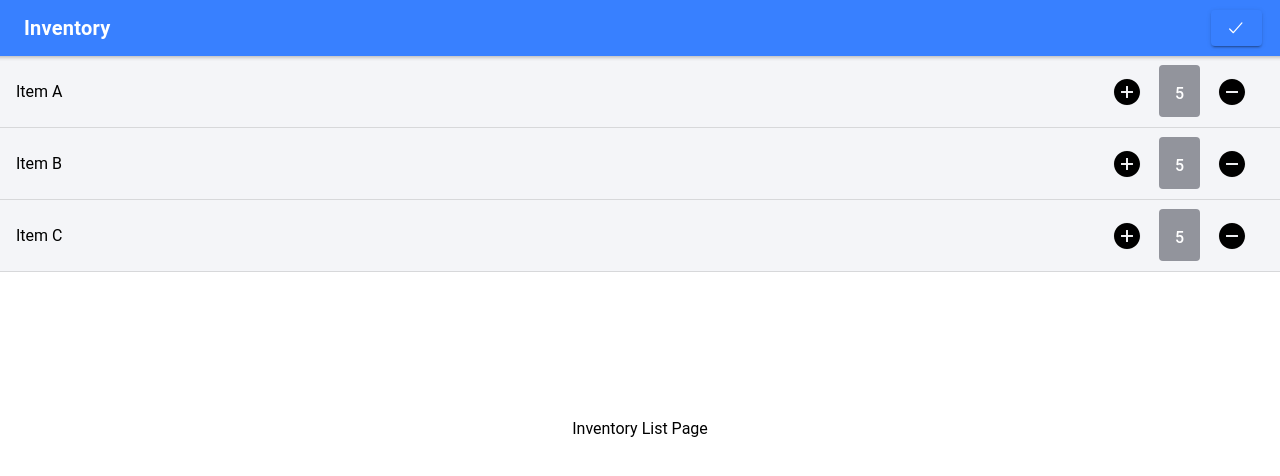
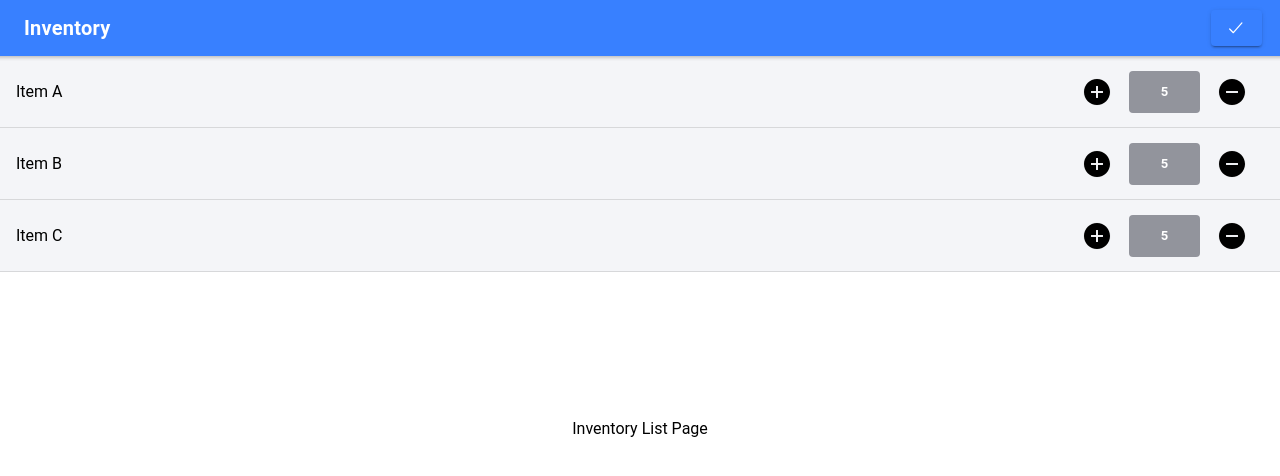
Before and after one commit to luveshsadhwani/smm_main, a React (Create React App) app: page /inventory in a window 1280 px wide. Both pictures are taken after a click on the element 1244 px from the left and 28 px from the top of the page. Shown: the top 476 px of the page. Built offline with nearby package versions, Linux system fonts and the light colour scheme.

Commit message:
ADD update item quantity & inventory item interface

```diff
--- a/src/components/InventoryItem/index.tsx
+++ b/src/components/InventoryItem/index.tsx
@@ -1,3 +1,4 @@
+import { useState } from "react";
 import {
   IonItem,
   IonLabel,
@@ -7,14 +8,34 @@ import {
   IonIcon,
   IonBadge,
   IonText,
+  IonInput,
 } from "@ionic/react";
 import { addCircleSharp, removeCircleSharp } from "ionicons/icons";
 import "./InventoryItem.css";
+import { IInventoryItem } from "../../types";
 
 const InventoryItem: React.FC<{
-  item: { itemName: string; quantity: number };
+  item: IInventoryItem;
+  idx: number;
   editMode: boolean;
-}> = ({ item, editMode }) => {
+  setQty: (index: number, quantity: number) => void;
+}> = ({ item, idx, editMode, setQty }) => {
+  const [itemQty, setItemQty] = useState<number>(item.quantity);
+
+  const incrementItemQty = () => {
+    setItemQty((state) => +state + 1);
+  };
+
+  const decrementItemQty = () => {
+    setItemQty((state) => {
+      if (state <= 0) {
+        return state;
+      } else {
+        return +state - 1;
+      }
+    });
+  };
+
   return (
     <IonItemSliding>
       <IonItem lines="full" color="light">
@@ -25,12 +46,26 @@ const InventoryItem: React.FC<{
               size="large"
               icon={addCircleSharp}
               className="ion-padding-end"
+              onClick={() => {
+                incrementItemQty();
+              }}
             />
           )}
           <IonBadge className="ion-padding-horizontal" color="medium">
-            <IonText>
-              <h6>{item.quantity}</h6>
-            </IonText>
+            {editMode ? (
+              <IonInput
+                inputMode="numeric"
+                min={0}
+                size={1}
+                value={itemQty}
+                onIonChange={(e: CustomEvent) => setItemQty(e.detail.value)}
+                onIonBlur={() => setQty(idx, itemQty)}
+              ></IonInput>
+            ) : (
+              <IonText>
+                <h6>{itemQty}</h6>
+              </IonText>
+            )}
           </IonBadge>
 
           {editMode && (
@@ -38,6 +73,7 @@ const InventoryItem: React.FC<{
               size="large"
               icon={removeCircleSharp}
               className="ion-padding-start"
+              onClick={() => decrementItemQty()}
             />
           )}
         </IonItem>
--- a/src/pages/Inventory/InventoryListPage.tsx
+++ b/src/pages/Inventory/InventoryListPage.tsx
@@ -1,4 +1,4 @@
-import { useState } from "react";
+import { useState, useEffect } from "react";
 import {
   IonContent,
   IonHeader,
@@ -11,27 +11,37 @@ import { pencil, checkmark } from "ionicons/icons";
 import ExploreContainer from "../../components/ExploreContainer";
 import "./Inventory.css";
 import { AppHeader, InventoryItem } from "../../components";
-
-const data = [
-  {
-    id: 1,
-    itemName: "Item A",
-    quantity: 5,
-  },
-  {
-    id: 2,
-    itemName: "Item B",
-    quantity: 5,
-  },
-  {
-    id: 3,
-    itemName: "Item C",
-    quantity: 5,
-  },
-];
+import { inventoryData } from "./inventoryData";
+import { IInventoryItem } from "../../types";
 
 const InventoryListPage: React.FC = () => {
   const [editMode, setEditMode] = useState<boolean>(false);
+  const [items, setItems] = useState<IInventoryItem[]>([
+    { id: 0, itemName: "", quantity: 0 },
+  ]);
+
+  useEffect(() => {
+    setItems([...inventoryData]);
+  }, []);
+
+  const setItemQty = (selectedIndex: number, setQty: number) => {
+    // map through items
+    const updateItems = (items: Array<IInventoryItem>) =>
+      items.map((item: IInventoryItem, idx: number) =>
+        setItemQtyByIdx(item, idx)
+      );
+
+    // find correct item by matching index and update qty for that item
+    const setItemQtyByIdx = (item: IInventoryItem, index: number) => {
+      if (index === selectedIndex && setQty > 0) {
+        return { ...item, quantity: +setQty };
+      } else {
+        return item;
+      }
+    };
+
+    setItems((state) => updateItems(state));
+  };
 
   const handleEdit = () => {
     setEditMode((prevState) => !prevState);
@@ -46,11 +56,15 @@ const InventoryListPage: React.FC = () => {
   const titleIcon = editMode ? checkmark : pencil;
   const titleIconHandleClick = editMode ? handleSave : handleEdit;
 
-  const renderItem = (item: {
-    id: number;
-    itemName: string;
-    quantity: number;
-  }) => <InventoryItem key={item.id} item={item} editMode={editMode} />;
+  const renderItem = (item: IInventoryItem, idx: number) => (
+    <InventoryItem
+      key={item.id}
+      idx={idx}
+      item={item}
+      editMode={editMode}
+      setQty={setItemQty}
+    />
+  );
 
   return (
     <IonPage>
@@ -67,7 +81,7 @@ const InventoryListPage: React.FC = () => {
         </IonHeader>
         <ExploreContainer>Inventory List Page </ExploreContainer>
         <IonList lines="none" className="item-list">
-          {data.map(renderItem)}
+          {items.map(renderItem)}
         </IonList>
       </IonContent>
     </IonPage>
--- /dev/null
+++ b/src/pages/Inventory/inventoryData.js
@@ -0,0 +1,17 @@
+export const inventoryData = [
+  {
+    id: 1,
+    itemName: "Item A",
+    quantity: 5,
+  },
+  {
+    id: 2,
+    itemName: "Item B",
+    quantity: 5,
+  },
+  {
+    id: 3,
+    itemName: "Item C",
+    quantity: 5,
+  },
+];
--- /dev/null
+++ b/src/types/index.tsx
@@ -0,0 +1,5 @@
+export interface IInventoryItem {
+  id: number;
+  itemName: string;
+  quantity: number;
+}
```
